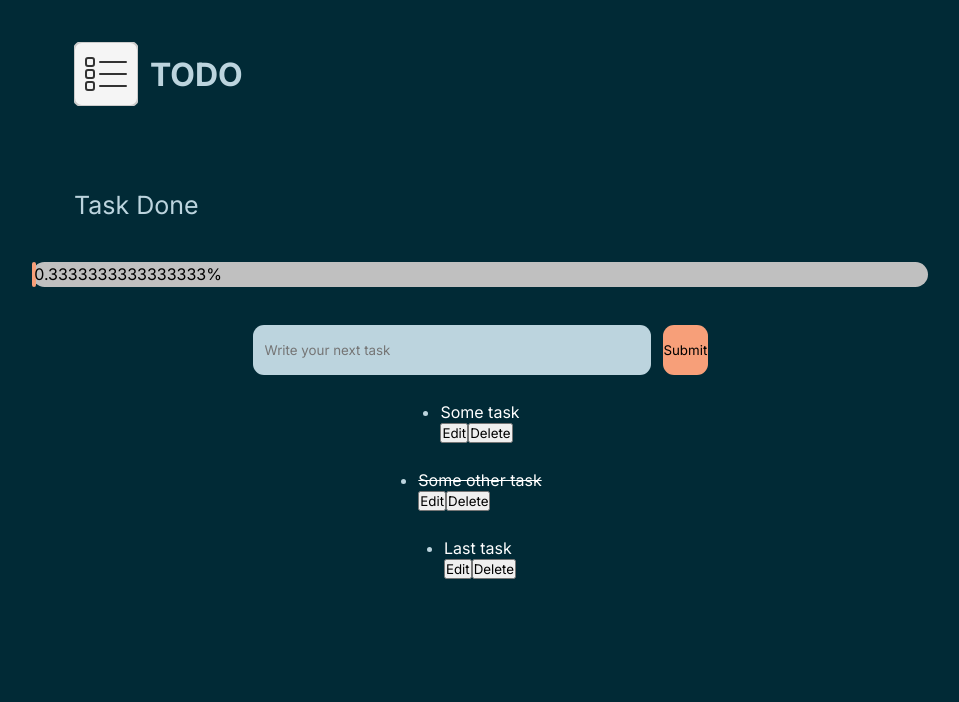
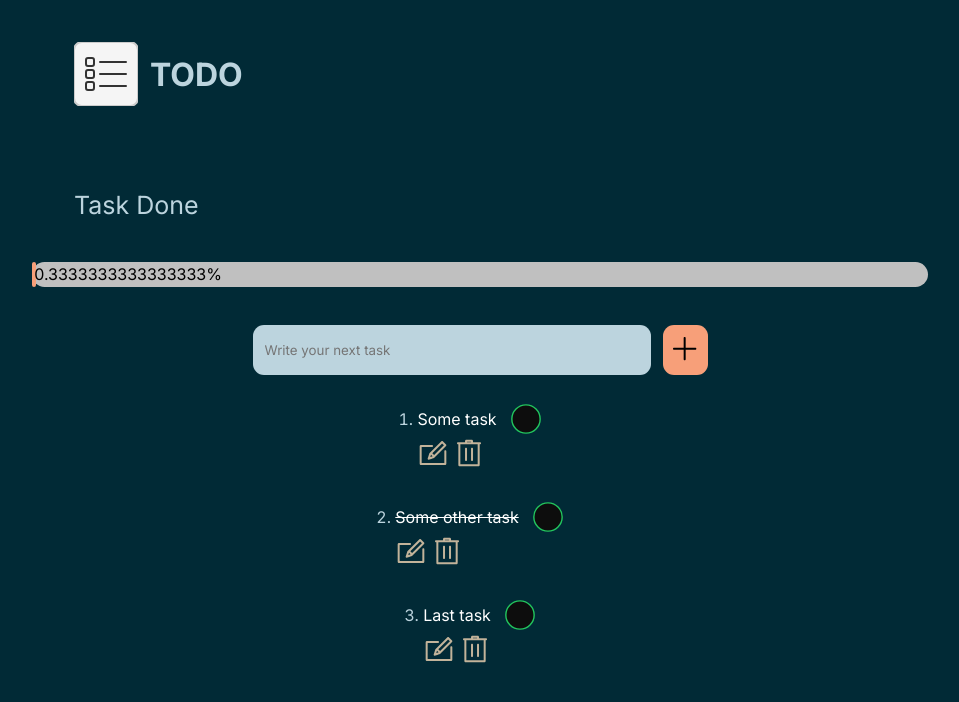
Before and after one commit to timmy0402/tim-to-do, a Next.js app: page / in a window 1280 px wide. Shown: the top 702 px of the page, without its empty margins (160-1119 px from the left). Built offline with nearby package versions, Linux system fonts and the light colour scheme.

Commit message:
fixed css

```diff
--- a/src/app/styles.css
+++ b/src/app/styles.css
@@ -22,6 +22,17 @@ button {
     cursor: pointer;
 }
 
+.visually-hidden {
+    position: absolute !important;
+    clip: rect(1px, 1px, 1px, 1px);
+    padding: 0 !important;
+    border: 0 !important;
+    height: 1px !important;
+    width: 1px !important;
+    overflow: hidden;
+    white-space: nowrap;
+}
+
 .text_large {
     font-size: 32px;
 }
@@ -36,8 +47,6 @@ button {
     width: 70%;
 }
 
-
-
 @media (max-width: 510px) {
     .wrapper {
         width: 100%;
@@ -48,39 +57,12 @@ button {
     }
 }
 
-
-
-.form {
-    align-self: center;
-    width: 97%;
-    max-width: 455px;
+header {
     display: flex;
     align-items: center;
+    justify-content: flex-start;
     gap: 12px;
-    margin-top: 38px;
-}
-
-.form input {
-    background-color: #BCD4DE;
-    color: #000000;
-    width: 100%;
-    height: 50px;
-    outline: none;
-    border: none;
-    border-radius: 11px;
-    padding: 12px;
-}
-
-.form button {
-    width: 10%;
-    height: 50px;
-    border-radius: 11px;
-    background-color: #F79F79;
-    border: none;
-}
-
-.form label {
-    width: 90%;
+    padding: 42px;
 }
 
 .container {
@@ -111,24 +93,71 @@ button {
     font-size: 25px;
 }
 
-header {
+.form {
+    align-self: center;
+    width: 97%;
+    max-width: 455px;
     display: flex;
     align-items: center;
-    justify-content: flex-start;
     gap: 12px;
-    padding: 42px;
+    margin-top: 38px;
+}
+
+.form label {
+    width: 90%;
+}
+
+.form input {
+    background-color: #BCD4DE;
+    color: #000000;
+    width: 100%;
+    height: 50px;
+    outline: none;
+    border: none;
+    border-radius: 11px;
+    padding: 12px;
+}
+
+.form button {
+    width: 10%;
+    height: 50px;
+    border-radius: 11px;
+    background-color: #F79F79;
+    border: none;
 }
 
 .todo_list {
     align-self: center;
-    width: 100%;
-    max-width: 500px;
+    width: 97%;
+    max-width: 455px;
     display: flex;
     flex-direction: column;
     align-items: center;
     margin-top: 27px;
     margin-bottom: 27px;
     gap: 27px;
+}
+
+.todo_item,
+.edit-form input {
+    display: flex;
+    justify-content: space-between;
+    align-items: center;
+    height: 70px;
+    width: 100%;
+    max-width: 455px;
+    border: 1px solid #c2b39a;
+    font-size: 16px;
+    background-color: #0d0d0d;
+    color: #fff;
+    padding: 12px;
+}
+
+.edit-form input {
+    outline: transparent;
+    width: calc(100% - 14px);
+    height: calc(100% - 12px);
+    border: transparent;
 }
 
 .leftSide,
@@ -154,3 +183,7 @@ header {
     color: #fff;
     border: none;
 }
+
+.rightSide button svg {
+    fill: #c2b39a;
+}
--- a/src/components/Prompt.jsx
+++ b/src/components/Prompt.jsx
@@ -22,6 +22,21 @@ function Prompt({ setTodos }) {
                 </label>
                 <button>
                     <span className="visually-hidden">Submit</span>
+                    <svg
+                        clipRule="evenodd"
+                        fillRule="evenodd"
+                        strokeLinejoin="round"
+                        strokeMiterlimit="2"
+                        viewBox="0 0 24 24"
+                        xmlns="http://www.w3.org/2000/svg"
+                        width={32}
+                        height={32}
+                    >
+                        <path
+                            d="m11 11h-7.25c-.414 0-.75.336-.75.75s.336.75.75.75h7.25v7.25c0 .414.336.75.75.75s.75-.336.75-.75v-7.25h7.25c.414 0 .75-.336.75-.75s-.336-.75-.75-.75h-7.25v-7.25c0-.414-.336-.75-.75-.75s-.75.336-.75.75z"
+                            fillRule="nonzero"
+                        />
+                    </svg>
                 </button>
             </form>
         </>
--- a/src/components/TaskList.jsx
+++ b/src/components/TaskList.jsx
@@ -1,20 +1,66 @@
 function Task({ item }) {
     return (
         <>
-            <li id={item?.id} className="task">
+            <li id={item?.id} className="task_item">
                 <button className="leftSide">
                     <span>
                         <p style={item.isCompleted ? { textDecoration: "line-through" } : {}}>
                             {item?.title}
                         </p>
                     </span>
+                    <svg
+                        clipRule="evenodd"
+                        fillRule="evenodd"
+                        strokeLinejoin="round"
+                        strokeMiterlimit="2"
+                        viewBox="0 0 24 24"
+                        xmlns="http://www.w3.org/2000/svg"
+                        width={34}
+                        height={34}
+                        stroke="#22C55E"
+                        fill={item.is_completed ? "#22C55E" : "#0d0d0d"}
+                    >
+                        <circle cx="11.998" cy="11.998" fillRule="nonzero" r="9.998" />
+                    </svg>
                 </button>
-                <button>
-                    <span className="rightSide">Edit</span>
-                </button>
-                <button>
-                    <span className="rightSide">Delete</span>
-                </button>
+                <div className="rightSide">
+                    <button>
+                        <span className="visually-hidden">Edit</span>
+                        <svg
+                            clipRule="evenodd"
+                            fillRule="evenodd"
+                            strokeLinejoin="round"
+                            strokeMiterlimit="2"
+                            viewBox="0 0 24 24"
+                            xmlns="http://www.w3.org/2000/svg"
+                            width={32}
+                            height={34}
+                        >
+                            <path
+                                d="m11.25 6c.398 0 .75.352.75.75 0 .414-.336.75-.75.75-1.505 0-7.75 0-7.75 0v12h17v-8.749c0-.414.336-.75.75-.75s.75.336.75.75v9.249c0 .621-.522 1-1 1h-18c-.48 0-1-.379-1-1v-13c0-.481.38-1 1-1zm1.521 9.689 9.012-9.012c.133-.133.217-.329.217-.532 0-.179-.065-.363-.218-.515l-2.423-2.415c-.143-.143-.333-.215-.522-.215s-.378.072-.523.215l-9.027 8.996c-.442 1.371-1.158 3.586-1.264 3.952-.126.433.198.834.572.834.41 0 .696-.099 4.176-1.308zm-2.258-2.392 1.17 1.171c-.704.232-1.274.418-1.729.566zm.968-1.154 7.356-7.331 1.347 1.342-7.346 7.347z"
+                                fillRule="nonzero"
+                            />
+                        </svg>
+                    </button>
+                    <button>
+                        <span className="visually-hidden">Delete</span>
+                        <svg
+                            xmlns="http://www.w3.org/2000/svg"
+                            clipRule="evenodd"
+                            fillRule="evenodd"
+                            strokeLinejoin="round"
+                            strokeMiterlimit="2"
+                            viewBox="0 0 24 24"
+                            width={32}
+                            height={34}
+                        >
+                            <path
+                                d="m4.015 5.494h-.253c-.413 0-.747-.335-.747-.747s.334-.747.747-.747h5.253v-1c0-.535.474-1 1-1h4c.526 0 1 .465 1 1v1h5.254c.412 0 .746.335.746.747s-.334.747-.746.747h-.254v15.435c0 .591-.448 1.071-1 1.071-2.873 0-11.127 0-14 0-.552 0-1-.48-1-1.071zm14.5 0h-13v15.006h13zm-4.25 2.506c-.414 0-.75.336-.75.75v8.5c0 .414.336.75.75.75s.75-.336.75-.75v-8.5c0-.414-.336-.75-.75-.75zm-4.5 0c-.414 0-.75.336-.75.75v8.5c0 .414.336.75.75.75s.75-.336.75-.75v-8.5c0-.414-.336-.75-.75-.75zm3.75-4v-.5h-3v.5z"
+                                fillRule="nonzero"
+                            />
+                        </svg>
+                    </button>
+                </div>
             </li>
         </>
     );
@@ -23,13 +69,15 @@ function Task({ item }) {
 function TaskList({ tasks }) {
     return (
         <>
-            <ul className="todo_list">
+            <ol className="todo_list">
                 {tasks && tasks.length > 0 ? (
-                    tasks?.map((item, index) => <Task key={index} item={item} />)
+                    tasks?.map((item, index) => (
+                        <Task key={index} item={item} />
+                    ))
                 ) : (
                     <p>Nothing to do, need to add something</p>
                 )}
-            </ul>
+            </ol>
         </>
     );
 }
```
